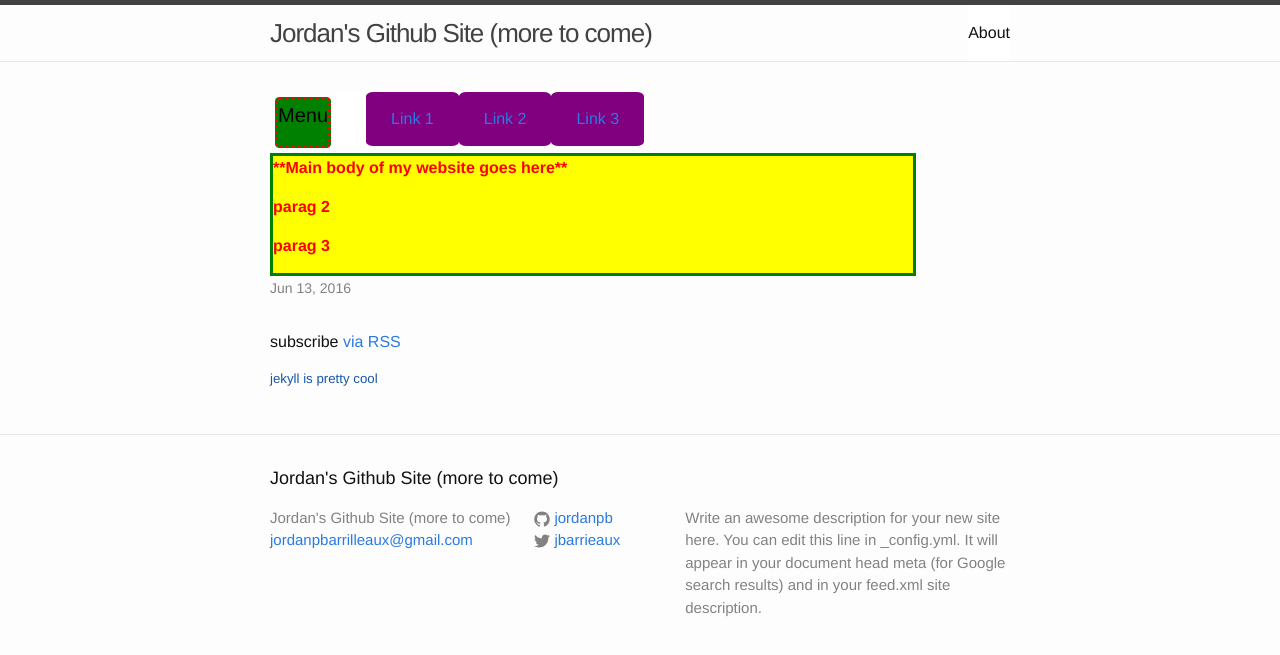
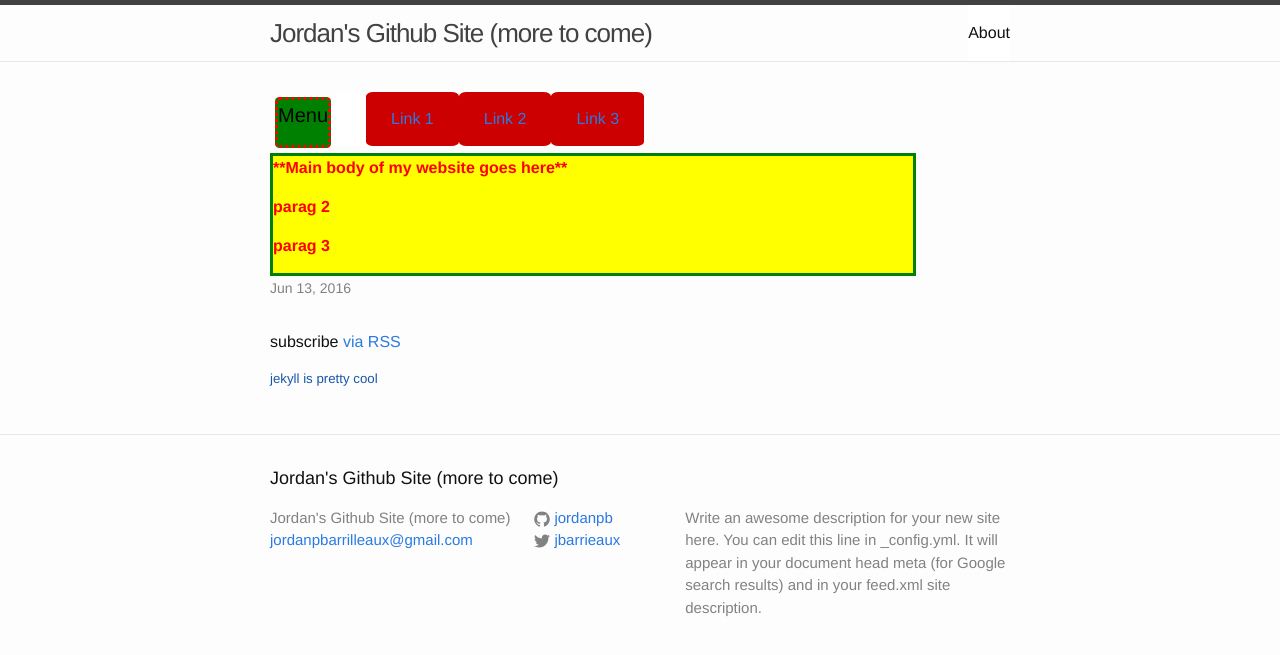
Before and after one commit to Jordanpb/codeacademyTest, a Jekyll site: the page built from index.html, in a window 1280 px wide. Shown: the top 655 px of the page. Built offline with Jekyll 4.4.1, drawn with Linux system fonts in a browser that asks for light colours.

Commit message:
Update _layout.scss

```diff
--- a/_sass/_layout.scss
+++ b/_sass/_layout.scss
@@ -5,7 +5,7 @@
 //BEGIN BORROWED CSS FOR DROP DOWN MENU
  nav {background:#FFF;float:left;}
  nav ul {text-align:center;}
- nav ul li {float:left;display:inline;background-color:purple;font-weight:20;border:0px solid red;border-radius:8%;}
+ nav ul li {float:left;display:inline;background-color:#cc0000;font-weight:20;border:0px solid red;border-radius:8%;}
  nav ul li:hover {background:#E6E6E6;}
  nav ul li a {display:block;padding:15px 25px;}
  nav ul li a:hover {text-decoration: none;font-weight:bold;}
```
